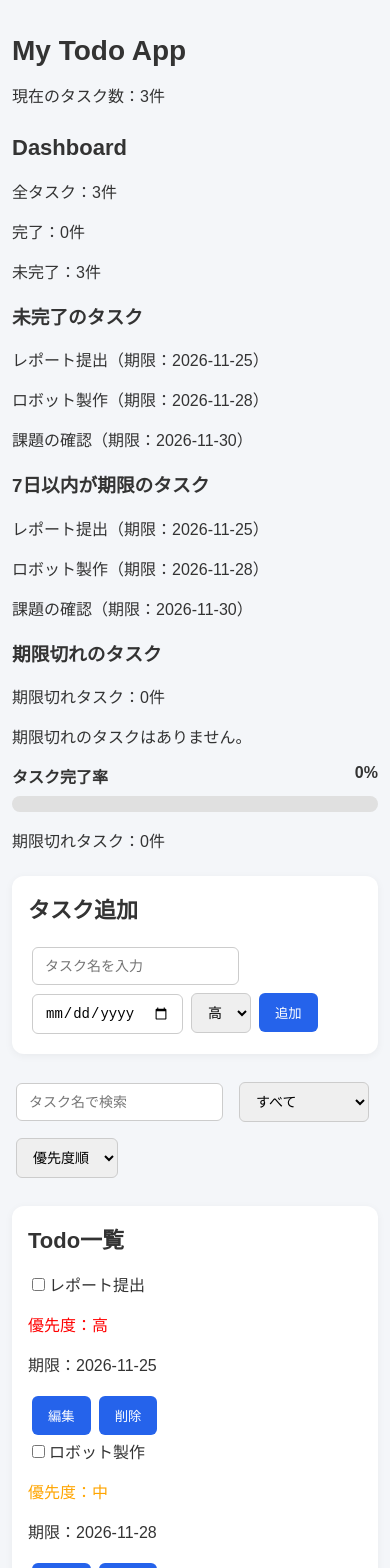
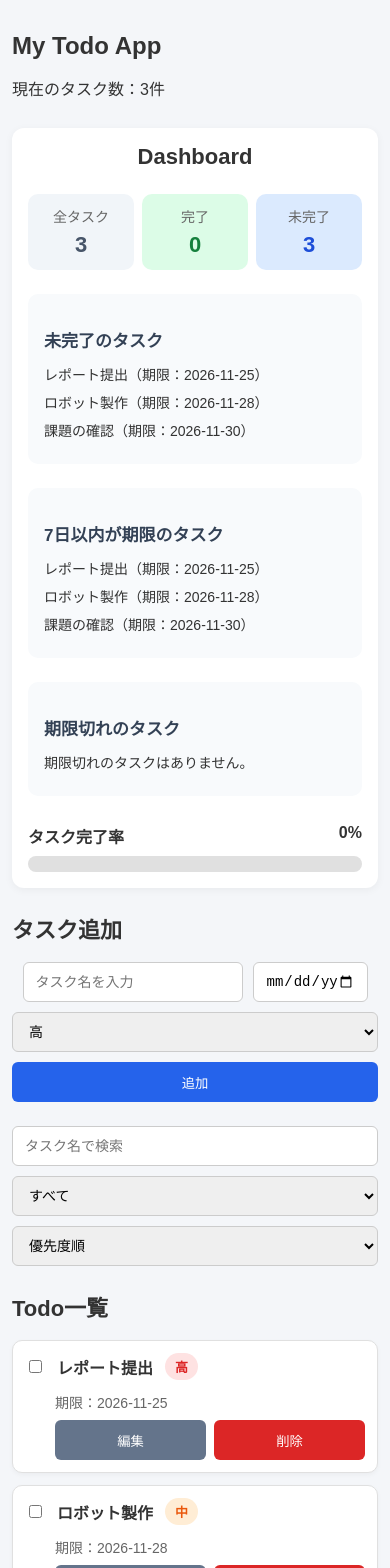
Before and after one commit to zassou-robo/MyToDo_App, a React (Vite) app: page / in a window 390 px wide. Shown: the top 1568 px of the page. Built offline with nearby package versions, Linux system fonts and the light colour scheme.

Commit message:
見た目を整えさせてリファクタリング

```diff
--- a/src/Dashboard.tsx
+++ b/src/Dashboard.tsx
@@ -43,17 +43,35 @@ function Dashboard({ todos }: DashboardProps) {
     const overdueCount = overdueTodos.length;
 
     return (
-        <section>
+        <section className="dashboard">
             <h2>Dashboard</h2>
-            <p>全タスク：{totalCount}件</p>
-            <p>完了：{completedCount}件</p>
-            <p>未完了：{incompleteTodos.length}件</p>
+
+            <div className="dashboard-summary">
+                <div className="summary-card">
+                    <span>全タスク</span>
+                    <strong>{totalCount}</strong>
+                </div>
+                <div className="summary-card">
+                    <span>完了</span>
+                    <strong>{completedCount}</strong>
+                </div>
+                <div className="summary-card">
+                    <span>未完了</span>
+                    <strong>{incompleteTodos.length}</strong>
+                </div>
+            </div>
+
+            <div className="dashboard-section">
                 <h3>未完了のタスク</h3>
-            {incompleteTodos.map((todo) => (
+                {incompleteTodos.map(todo => (
                     <p key={todo.id}>
                         {todo.title}（期限：{todo.deadline}）
                     </p>
                 ))}
+            </div>
+
+            <div className="dashboard-lists">
+                <div className="dashboard-section">
                     <h3>7日以内が期限のタスク</h3>
                     {upcomingTodos.length > 0 ? (
                         upcomingTodos.map(todo => (
@@ -62,16 +80,24 @@ function Dashboard({ todos }: DashboardProps) {
                             </p>
                         ))
                     ) : (
-            <p>7日以内に期限のタスクはありません。</p>
+                        <p>該当するタスクはありません。</p>
                     )}
+                </div>
+
+                <div className="dashboard-section">
                     <h3>期限切れのタスク</h3>
-            <p>期限切れタスク：{overdueCount}件</p>
                     {overdueTodos.length > 0 ? (
                         overdueTodos.map(todo => (
-                <p key={todo.id} style={{ color: "red" }}> {todo.title}（期限：{todo.deadline}）</p>
-            ))) : (
+                            <p key={todo.id} className="overdue-text">
+                                {todo.title}（期限：{todo.deadline}）
+                            </p>
+                        ))
+                    ) : (
                         <p>期限切れのタスクはありません。</p>
                     )}
+                </div>
+            </div>
+
             <div className="progress-container">
                 <div className="progress-info">
                     <span>タスク完了率</span>
@@ -84,7 +110,6 @@ function Dashboard({ todos }: DashboardProps) {
                     />
                 </div>
             </div>
-            <p>期限切れタスク：{overdueCount}件</p>
         </section>
     );
 }
--- a/src/TodoItem.tsx
+++ b/src/TodoItem.tsx
@@ -41,7 +41,7 @@ function TodoItem({
     setIsEditing(false);
   };
   return (
-    <div>
+    <div className="todo-item">
       {isEditing ? (
         <>
           <input
@@ -62,19 +62,47 @@ function TodoItem({
             <option value={2}>中</option>
             <option value={3}>低</option>
           </select>
-          <button onClick={handleSave}>保存</button>
-          <button onClick={() => { setEditTitle(title); setEditDeadline(deadline); setEditPriority(priority); setIsEditing(false);}}>キャンセル</button>
+          <button className="btn-save" onClick={handleSave}>保存</button>
+          <button
+            className="btn-cancel"
+            onClick={() => {
+              setEditTitle(title);
+              setEditDeadline(deadline);
+              setEditPriority(priority);
+              setIsEditing(false);
+            }}
+          >キャンセル</button>
         </>
       ) : (
         <>
-          <input type="checkbox" checked={completed} onChange={onToggle} />
-          <span style={{textDecoration: completed ? "line-through" : "none",}}>{title}</span>
-          <p style={{ color: priorityColor }}>
-            優先度：{priority === 1 ? "高" : priority === 2 ? "中" : "低"}
-          </p>
-          <p>期限：{deadline}</p>
-          <button onClick={() => setIsEditing(true)}>編集</button>
-          <button onClick={onDelete}>削除</button>
+          <div className="todo-item-main">
+            <input
+              type="checkbox"
+              checked={completed}
+              onChange={onToggle}
+            />
+
+            <span className={completed ? "todo-title completed" : "todo-title"}>
+              {title}
+            </span>
+
+            <span className={`priority-badge priority-${priority}`}>
+              {priority === 1 ? "高" : priority === 2 ? "中" : "低"}
+            </span>
+          </div>
+
+          <div className="todo-item-sub">
+            <p>期限：{deadline}</p>
+
+            <div className="todo-item-actions">
+              <button className="btn-edit" onClick={() => setIsEditing(true)}>
+                編集
+              </button>
+              <button className="btn-delete" onClick={onDelete}>
+                削除
+              </button>
+            </div>
+          </div>
         </>
       )}
     </div>
--- a/src/index.css
+++ b/src/index.css
@@ -1,5 +1,8 @@
 
-/* 全体設定 */
+/* ========================================
+   全体設定
+======================================== */
+
 * {
   box-sizing: border-box;
 }
@@ -11,7 +14,11 @@ body {
   color: #333;
 }
 
-/* アプリ全体 */
+
+/* ========================================
+   アプリ全体
+======================================== */
+
 .app-container {
   width: 100%;
   max-width: 1000px;
@@ -19,7 +26,11 @@ body {
   padding: 32px 24px;
 }
 
-/* ヘッダー */
+
+/* ========================================
+   ヘッダー
+======================================== */
+
 header {
   margin-bottom: 28px;
 }
@@ -29,48 +40,353 @@ header h1 {
   margin-bottom: 8px;
 }
 
-/* セクション */
-.todo-form,
-.todo-list {
-  background-color: white;
-  padding: 24px;
-  margin-top: 24px;
-  border-radius: 12px;
-  box-shadow: 0 2px 8px rgba(0, 0, 0, 0.05);
-}
 
-/* 入力欄・選択欄 */
-input,
+/* ========================================
+   共通入力欄・選択欄
+======================================== */
+
+input:not([type="checkbox"]),
 select {
-  padding: 10px 12px;
+  height: 40px;
+  padding: 8px 12px;
   border: 1px solid #ccc;
   border-radius: 6px;
   font-size: 14px;
-  margin: 4px;
+  margin: 0;
 }
 
-/* ボタン */
+input:focus,
+select:focus {
+  outline: 2px solid #93c5fd;
+  outline-offset: 1px;
+}
+
+
+/* ========================================
+   共通ボタン
+======================================== */
+
 button {
-  padding: 10px 16px;
+  height: 40px;
+  padding: 0 16px;
   border: none;
   border-radius: 6px;
   background-color: #2563eb;
   color: white;
   cursor: pointer;
-  margin: 4px;
+  margin: 0;
+  transition: background-color 0.2s ease;
 }
 
 button:hover {
   background-color: #1d4ed8;
 }
 
-/* 見出し */
+
+/* ========================================
+   見出し
+======================================== */
+
 h2 {
   margin-top: 0;
   font-size: 22px;
 }
 
-/* 進捗バー */
+
+/* ========================================
+   タスク追加
+======================================== */
+
+.todo-form {
+  width: 100%;
+  max-width: 750px;
+  margin: 24px auto 0;
+
+  display: flex;
+  flex-wrap: wrap;
+  justify-content: center;
+  align-items: center;
+  gap: 10px;
+}
+
+.todo-form h2 {
+  width: 100%;
+  margin-bottom: 8px;
+}
+
+.todo-form input[type="text"] {
+  width: 220px;
+}
+
+.todo-form input[type="date"] {
+  width: 115px;
+}
+
+.todo-form select {
+  width: 60px;
+}
+
+.todo-form button {
+  min-width: 50px;
+}
+
+
+/* ========================================
+   検索・絞り込み・並び替え
+======================================== */
+
+.todo-controls {
+  width: 100%;
+  max-width: 750px;
+  margin: 24px auto;
+
+  display: flex;
+  flex-wrap: wrap;
+  justify-content: center;
+  align-items: center;
+  gap: 10px;
+}
+
+.todo-controls input {
+  width: 220px;
+}
+
+.todo-controls select {
+  min-width: 110px;
+}
+
+
+/* ========================================
+   Todo一覧
+======================================== */
+
+.todo-list {
+  width: 100%;
+  max-width: 750px;
+  margin: 24px auto 0;
+}
+
+
+/* ========================================
+   Todoアイテム
+======================================== */
+
+.todo-item {
+  width: 100%;
+  padding: 16px;
+  margin-bottom: 12px;
+
+  background-color: #ffffff;
+  border: 1px solid #e0e0e0;
+  border-radius: 10px;
+
+  display: flex;
+  flex-direction: column;
+  align-items: stretch;
+  gap: 12px;
+
+  box-shadow: 0 2px 5px rgba(0, 0, 0, 0.04);
+}
+
+.todo-item-main {
+  display: flex;
+  align-items: center;
+  gap: 12px;
+  min-width: 0;
+}
+
+.todo-item-sub {
+  display: flex;
+  justify-content: space-between;
+  align-items: center;
+  padding-left: 30px;
+}
+
+.todo-item-sub p {
+  margin: 0;
+  color: #666;
+  font-size: 14px;
+}
+
+.todo-item-actions {
+  display: flex;
+  gap: 8px;
+}
+
+.todo-item-actions button {
+  margin: 0;
+}
+
+
+/* ========================================
+   タスク名
+======================================== */
+
+.todo-title {
+  font-weight: bold;
+  font-size: 16px;
+  overflow-wrap: anywhere;
+}
+
+.todo-title.completed {
+  color: #999999;
+  text-decoration: line-through;
+}
+
+
+/* ========================================
+   優先度バッジ
+======================================== */
+
+.priority-badge {
+  display: inline-block;
+  padding: 4px 10px;
+  border-radius: 20px;
+  font-size: 13px;
+  font-weight: bold;
+}
+
+.priority-1 {
+  background-color: #fee2e2;
+  color: #dc2626;
+}
+
+.priority-2 {
+  background-color: #ffedd5;
+  color: #ea580c;
+}
+
+.priority-3 {
+  background-color: #dbeafe;
+  color: #2563eb;
+}
+
+
+/* ========================================
+   ボタンの種類別デザイン
+======================================== */
+
+/* 追加・保存 */
+.btn-add,
+.btn-save {
+  background-color: #2563eb;
+}
+
+.btn-add:hover,
+.btn-save:hover {
+  background-color: #1d4ed8;
+}
+
+/* 編集 */
+.btn-edit {
+  background-color: #64748b;
+}
+
+.btn-edit:hover {
+  background-color: #475569;
+}
+
+/* 削除 */
+.btn-delete {
+  background-color: #dc2626;
+}
+
+.btn-delete:hover {
+  background-color: #b91c1c;
+}
+
+/* キャンセル */
+.btn-cancel {
+  background-color: #e5e7eb;
+  color: #333;
+}
+
+.btn-cancel:hover {
+  background-color: #d1d5db;
+}
+
+
+/* ========================================
+   ダッシュボード
+======================================== */
+
+.dashboard {
+  width: 100%;
+  max-width: 750px;
+  margin: 24px auto;
+  padding: 24px;
+
+  background-color: white;
+  border-radius: 12px;
+  box-shadow: 0 2px 8px rgba(0, 0, 0, 0.05);
+}
+
+.dashboard h2 {
+  text-align: center;
+  margin-bottom: 24px;
+}
+
+/* 集計カード */
+
+.dashboard-summary {
+  display: grid;
+  grid-template-columns: repeat(3, 1fr);
+  gap: 12px;
+}
+
+.summary-card {
+  display: flex;
+  flex-direction: column;
+  align-items: center;
+  gap: 6px;
+  padding: 16px 8px;
+
+  background-color: #f4f6f9;
+  border-radius: 10px;
+}
+
+.summary-card span {
+  color: #666;
+  font-size: 14px;
+}
+
+.summary-card strong {
+  font-size: 26px;
+}
+
+/* タスク情報 */
+
+.dashboard-section {
+  margin-top: 24px;
+}
+
+.dashboard-section h3 {
+  font-size: 17px;
+  margin-bottom: 12px;
+}
+
+.dashboard-section p {
+  font-size: 14px;
+  margin: 8px 0;
+}
+
+/* 期限関連のリスト */
+
+.dashboard-lists {
+  display: grid;
+  grid-template-columns: 1fr 1fr;
+  gap: 20px;
+}
+
+.overdue-text {
+  color: #dc2626;
+}
+
+
+/* ========================================
+   進捗バー
+======================================== */
+
 .progress-container {
   width: 100%;
   max-width: 400px;
@@ -99,26 +415,139 @@ h2 {
   transition: width 0.3s ease;
 }
 
-/* スマホ対応 */
+.dashboard .progress-container {
+  max-width: none;
+  margin: 28px 0 0;
+}
+
+
+/* ========================================
+   スマートフォン対応
+======================================== */
+
 @media (max-width: 600px) {
+
+  /* アプリ全体 */
+
   .app-container {
     padding: 16px 12px;
   }
 
-  .todo-form,
-  .todo-list {
+  header h1 {
+    font-size: 24px;
+  }
+
+
+  /* タスク追加 */
+
+  .todo-form {
+    align-items: stretch;
+  }
+
+  .todo-form input,
+  .todo-form select,
+  .todo-form button {
+    width: 100%;
+  }
+
+
+  /* 検索・絞り込み */
+
+  .todo-controls {
+    flex-direction: column;
+    align-items: stretch;
+  }
+
+  .todo-controls input,
+  .todo-controls select {
+    width: 100%;
+  }
+
+
+  /* Todoアイテム */
+
+  .todo-item {
+    padding: 12px;
+  }
+
+  .todo-item-main {
+    flex-wrap: wrap;
+  }
+
+  .todo-item-sub {
+    flex-wrap: wrap;
+    gap: 8px;
+    padding-left: 30px;
+  }
+
+  .todo-item-actions {
+    width: 100%;
+  }
+
+  .todo-item-actions button {
+    flex: 1;
+  }
+
+
+  /* ダッシュボード */
+
+  .dashboard {
     padding: 16px;
   }
 
-  input,
-  select {
-    max-width: 100%;
+  .dashboard-summary {
+    gap: 8px;
+  }
+
+  .summary-card {
+    padding: 12px 4px;
+  }
+
+  .summary-card strong {
+    font-size: 22px;
+  }
+
+  .dashboard-lists {
+    grid-template-columns: 1fr;
+    gap: 0;
   }
 }
-.todo-controls {
-  margin-top: 24px;
-  display: flex;
-  flex-wrap: wrap;
-  align-items: center;
-  gap: 8px;
+/* ========================================
+   ダッシュボードの色分け
+======================================== */
+
+/* 全タスク */
+.summary-card:nth-child(1) {
+  background-color: #f1f5f9;
+  color: #475569;
 }
+
+/* 完了 */
+.summary-card:nth-child(2) {
+  background-color: #dcfce7;
+  color: #15803d;
+}
+
+/* 未完了 */
+.summary-card:nth-child(3) {
+  background-color: #dbeafe;
+  color: #1d4ed8;
+}
+
+/* ダッシュボード内の各セクション */
+.dashboard-section {
+  padding: 16px;
+  background-color: #f8fafc;
+  border-radius: 10px;
+}
+
+/* セクション見出し */
+.dashboard-section h3 {
+  color: #334155;
+}
+
+/* 期限切れ */
+.dashboard-section .overdue-text {
+  color: #dc2626;
+  font-weight: bold;
+}
```
Lines whose indentation alone changed are shown as unchanged.
